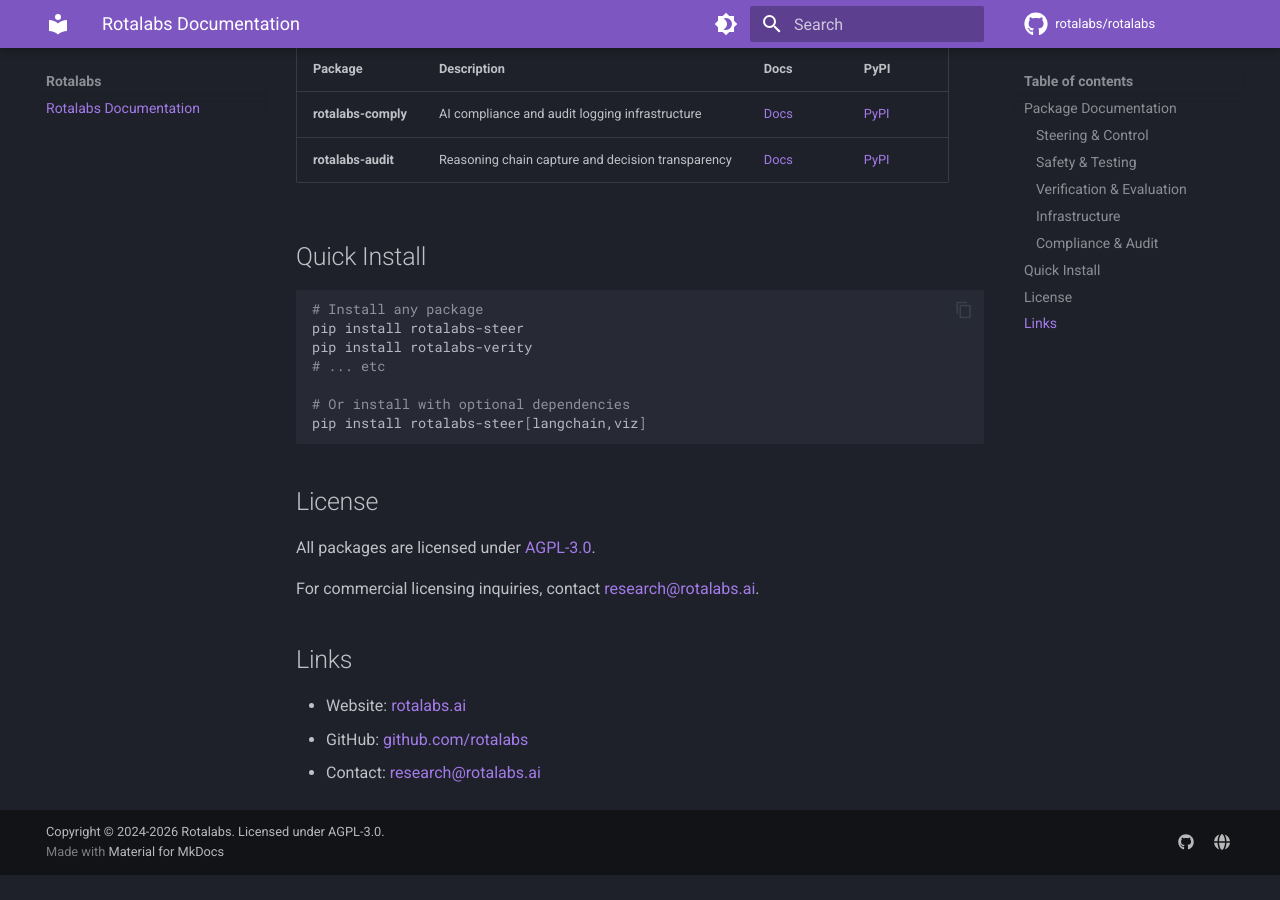
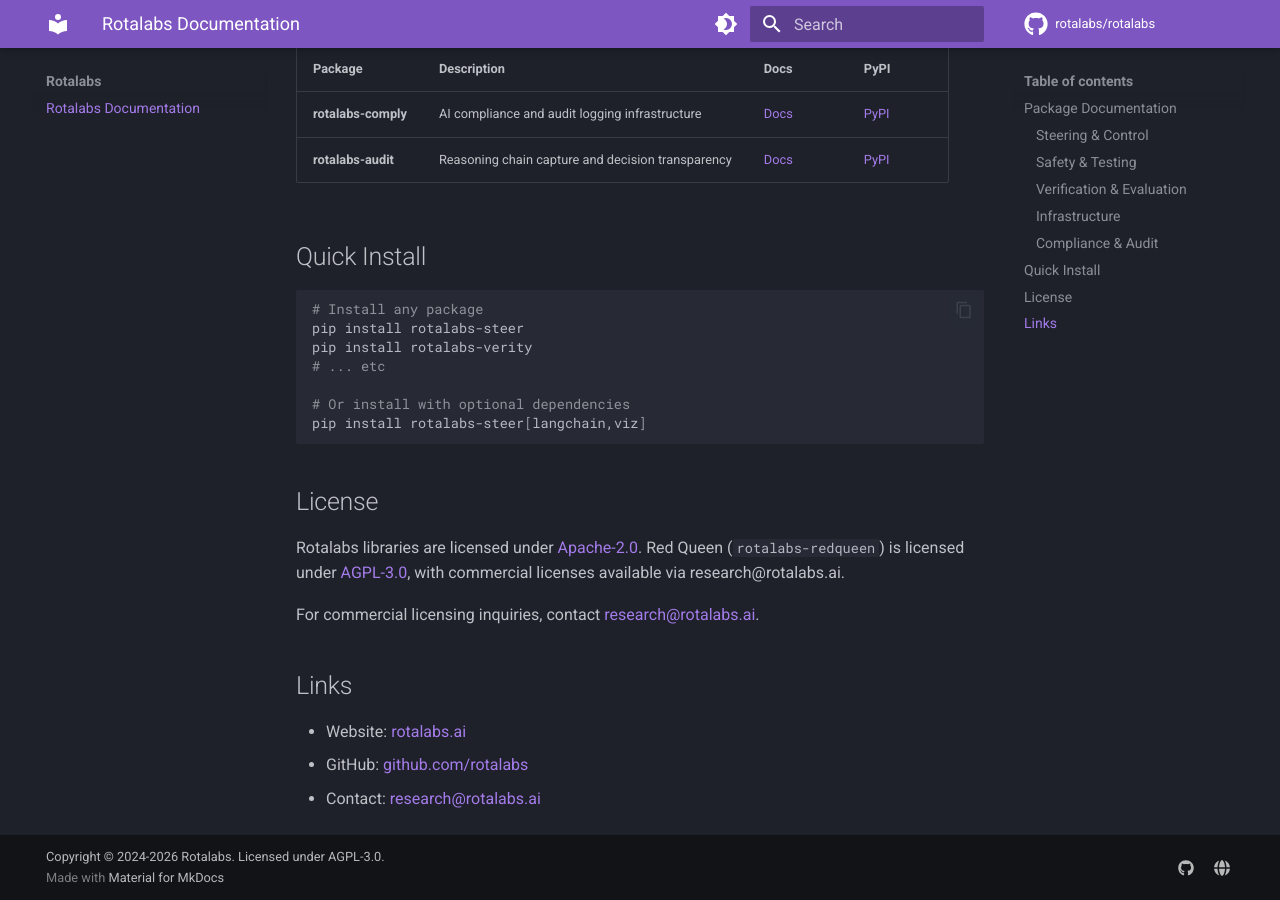
Before and after one commit to rotalabs/rotalabs, an MkDocs documentation site: the page built from docs/index.md, in a window 1280 px wide and 900 px high, scrolled down 1266 px. Built offline with MkDocs 1.6.1 and Material for MkDocs 9.7.7, drawn with Linux system fonts in a browser that asks for light colours; comment, search, counter and statistics services are not loaded; before the commit the page ends 2141 px from its top, so only the background shows below that.

Commit message:
Relicense to Apache-2.0 (v1.2.0)

```diff
--- a/docs/index.md
+++ b/docs/index.md
@@ -54,7 +54,7 @@
 
 ## License
 
-All packages are licensed under [AGPL-3.0](https://www.gnu.org/licenses/agpl-3.0.html).
+Rotalabs libraries are licensed under [Apache-2.0](https://www.apache.org/licenses/LICENSE-2.0). Red Queen (`rotalabs-redqueen`) is licensed under [AGPL-3.0](https://www.gnu.org/licenses/agpl-3.0.html), with commercial licenses available via research@rotalabs.ai.
 
 For commercial licensing inquiries, contact [research@rotalabs.ai](mailto:research@rotalabs.ai).
 
--- a/pyproject.toml
+++ b/pyproject.toml
@@ -4,10 +4,10 @@
 
 [project]
 name = "rotalabs"
-version = "1.0.0"
+version = "1.2.0"
 description = "Trust Intelligence Research - Core package from Rotalabs"
 readme = "README.md"
-license = "AGPL-3.0-or-later"
+license = "Apache-2.0"
 requires-python = ">=3.9"
 authors = [
     { name = "Rotalabs", email = "research@rotalabs.ai" }
@@ -16,7 +16,7 @@
     "Development Status :: 1 - Planning",
     "Intended Audience :: Developers",
     "Intended Audience :: Science/Research",
-    "License :: OSI Approved :: GNU Affero General Public License v3 or later (AGPLv3+)",
+    "License :: OSI Approved :: Apache Software License",
     "Programming Language :: Python :: 3",
     "Programming Language :: Python :: 3.9",
     "Programming Language :: Python :: 3.10",
```
Also changed, not shown: README.md (+1 -1 lines), 2 other files.
